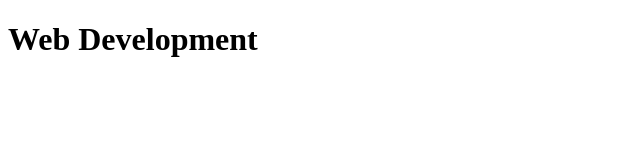
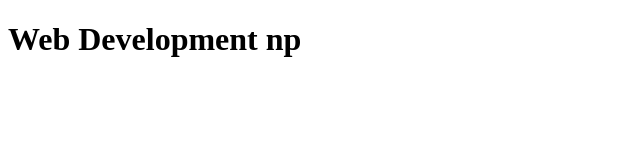
Before and after one commit to web-np/cr8eve, a plain HTML site: page index.html in a window 1280 px wide. Shown: the full height of the page, 0-640 px from the left. Drawn offline with Linux system fonts and the light colour scheme.

Commit message:
Update index.html

```diff
--- a/index.html
+++ b/index.html
@@ -5,6 +5,6 @@
     <title>Web Development</title>
 </head>
 <body>
-    <h1>Web Development</h1>
+    <h1>Web Development np</h1>
 </body>
 </html>
```
